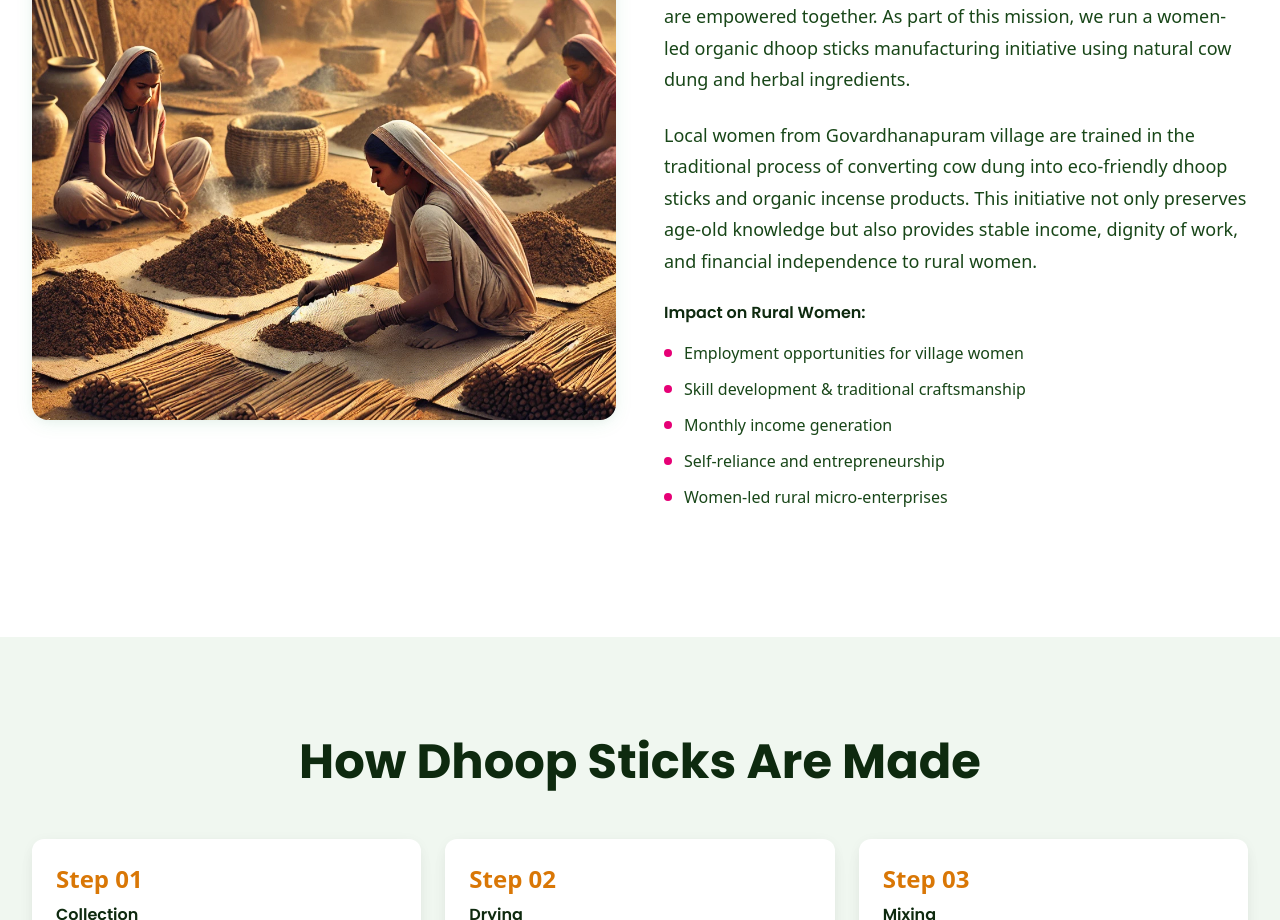
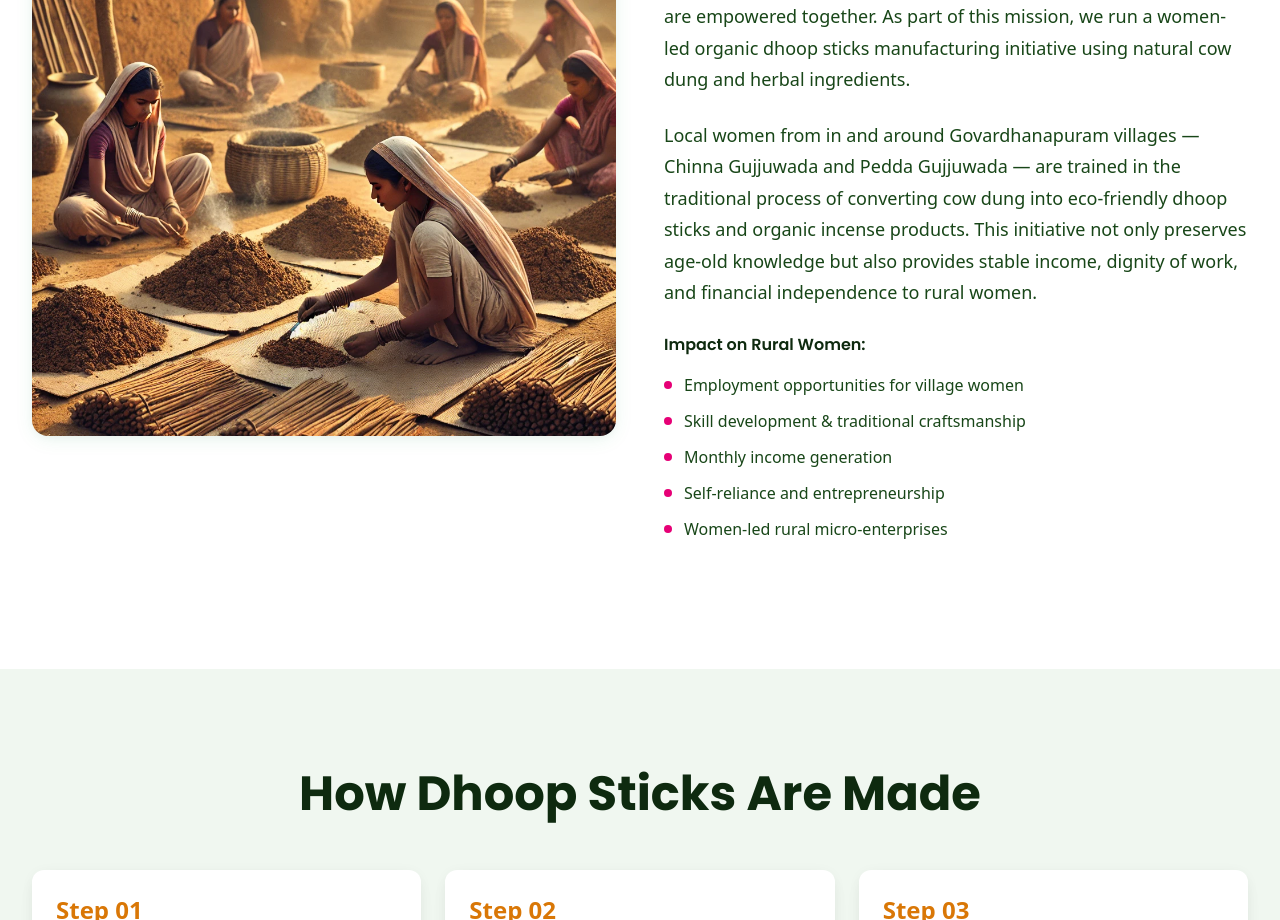
Before and after one commit to Balakrishna625/govardhanapuram-gosala, a Next.js app: page /impact in a window 1280 px wide. Shown: the part 2140-3060 px from the top of the page. Built offline with nearby package versions, Linux system fonts and the light colour scheme; a web font is replaced by a local one.

Commit message:
Locality updates: include Chinna & Pedda Gujjuwada in home and impact pages

```diff
--- a/app/impact/page.tsx
+++ b/app/impact/page.tsx
@@ -204,7 +204,7 @@ export default function ImpactPage() {
                 organic dhoop sticks manufacturing initiative using natural cow dung and herbal ingredients.
               </p>
               <p className="text-body mb-6">
-                Local women from Govardhanapuram village are trained in the traditional process of converting cow
+                Local women from in and around Govardhanapuram villages — Chinna Gujjuwada and Pedda Gujjuwada — are trained in the traditional process of converting cow
                 dung into eco-friendly dhoop sticks and organic incense products. This initiative not only preserves
                 age-old knowledge but also provides stable income, dignity of work, and financial independence to
                 rural women.
--- a/app/page.tsx
+++ b/app/page.tsx
@@ -121,6 +121,8 @@ export default function Home() {
               <h2 className="heading-lg mb-6">
                 Preserving Traditions,<br />
                 <span className="gradient-text">Empowering Communities</span>
+                <br />
+                <span className="text-base font-medium block mt-2 text-primary-800">in and around Govardhanapuram villages — Chinna Gujjuwada and Pedda Gujjuwada</span>
               </h2>
               <p className="text-body mb-6">
                 At Govardhanapuram Gosala, we follow age-old Indian traditions to produce pure A2 Bilona
```
